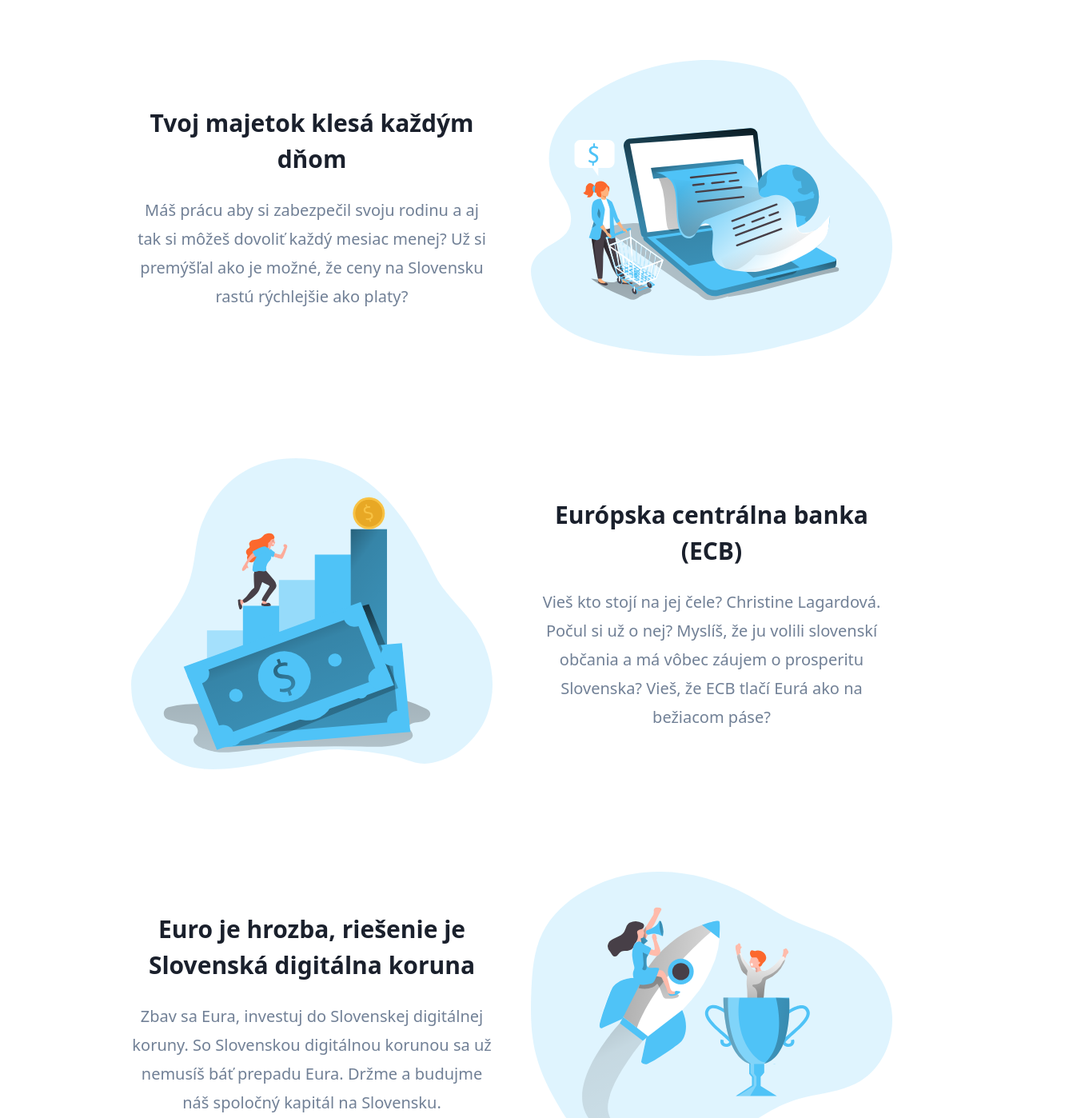
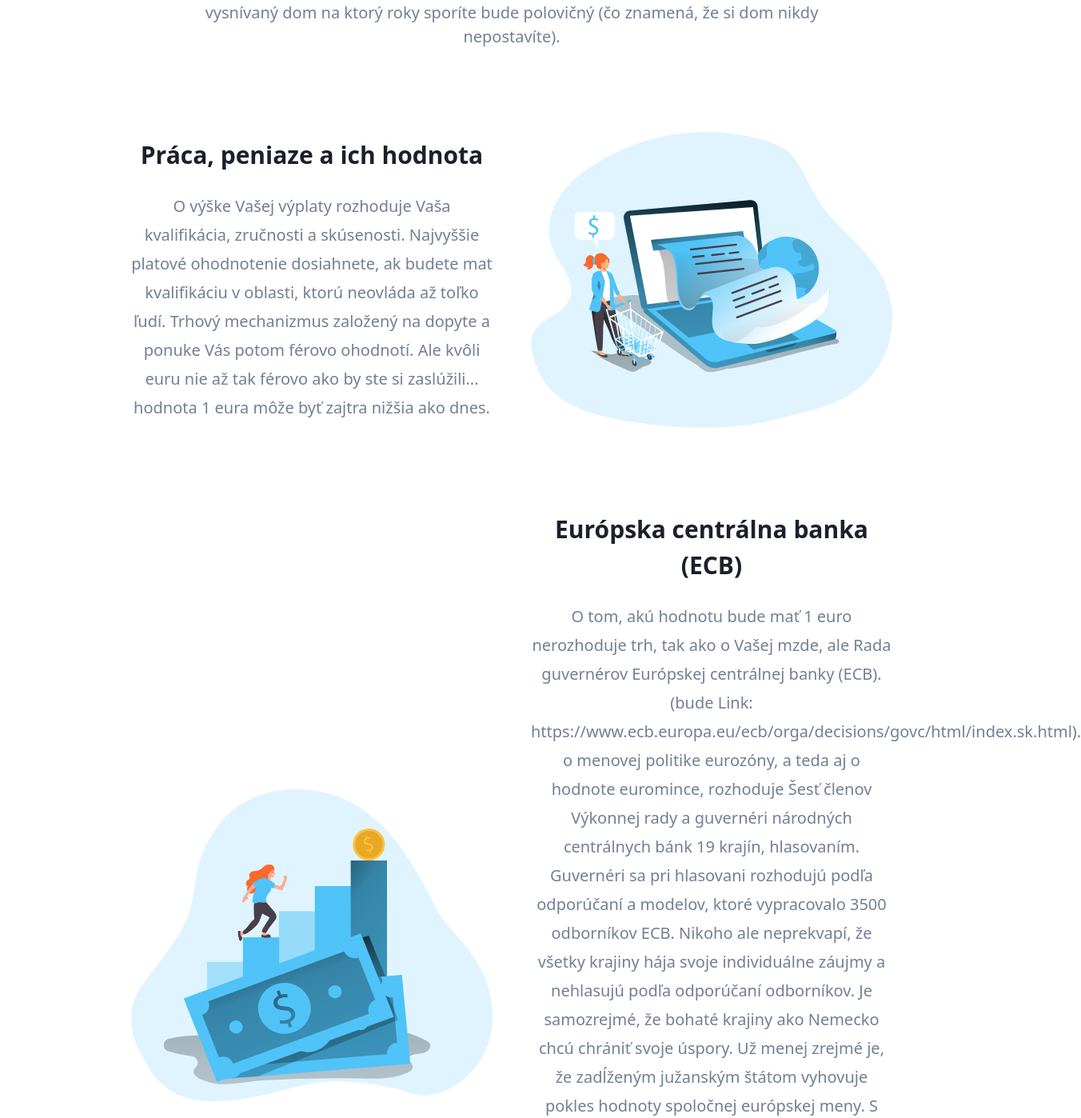
Before and after one commit to lengyelluk/landing-page, a Next.js app: page / in a window 1280 px wide. Shown: the part 322-1720 px from the top of the page at 80% size, 1352 px wide, since content can reach past the window. Built offline with nearby package versions, Linux system fonts and the light colour scheme.

Commit message:
zmena textu prvy nastrel

```diff
--- a/src/templates/VerticalFeatures.tsx
+++ b/src/templates/VerticalFeatures.tsx
@@ -4,24 +4,41 @@
 const VerticalFeatures = () => (
   <Section
     title="Slovenská digitálna koruna"
-    description="Kopček zmrzliny stál jednu korunu. Teraz stojí jedno euro. Nenechaj si ukradnúť ešte viac! Mysli na svoju budúcnosť a budúcnosť svojich detí."
+    description="Kým dočítate tento odsek, 100 tisíc eur práve stratilo 1 cent zo svojej hodnoty.
+    Pre 1 centovú medenú mincu sa bežný Slovák ani nezohne, prečo teda o nej píšeme?
+    Za 12 rokov vďaka centovým stratám prídete o polovicu svojho majetku (bude link).
+    Váš vysnívaný dom na ktorý roky sporíte bude polovičný (čo znamená, že si dom nikdy nepostavíte)."
   >
     <VerticalFeatureRow
-      title="Tvoj majetok klesá každým dňom"
-      description="Máš prácu aby si zabezpečil svoju rodinu a aj tak si môžeš dovoliť každý mesiac menej? Už si premýšľal ako je možné, že ceny na Slovensku rastú rýchlejšie ako platy?"
+      title="Práca, peniaze a ich hodnota"
+      description="O výške Vašej výplaty rozhoduje Vaša kvalifikácia, zručnosti a skúsenosti.
+      Najvyššie platové ohodnotenie dosiahnete, ak budete mat kvalifikáciu v oblasti,
+      ktorú neovláda až toľko ľudí. Trhový mechanizmus založený na dopyte a ponuke Vás potom férovo ohodnotí.
+      Ale kvôli euru nie až tak férovo ako by ste si zaslúžili... hodnota 1 eura môže byť zajtra nižšia ako dnes."
       image="/assets/images/feature.svg"
       imageAlt="First feature alt text"
     />
     <VerticalFeatureRow
       title="Európska centrálna banka (ECB)"
-      description="Vieš kto stojí na jej čele? Christine Lagardová. Počul si už o nej? Myslíš, že ju volili slovenskí občania a má vôbec záujem o prosperitu Slovenska? Vieš, že ECB tlačí Eurá ako na bežiacom páse?"
+      description="O tom, akú hodnotu bude mať 1 euro nerozhoduje trh, tak ako o Vašej mzde,
+      ale Rada guvernérov Európskej centrálnej banky (ECB). (bude Link: https://www.ecb.europa.eu/ecb/orga/decisions/govc/html/index.sk.html).
+      o menovej politike  eurozóny, a teda aj o hodnote euromince, rozhoduje Šesť členov Výkonnej rady a guvernéri národných centrálnych bánk 19 krajín, hlasovaním.
+      Guvernéri sa pri hlasovani rozhodujú podľa odporúčaní a modelov, ktoré vypracovalo 3500 odborníkov ECB.
+      Nikoho ale neprekvapí, že všetky krajiny hája svoje individuálne záujmy a nehlasujú podľa odporúčaní odborníkov.
+      Je samozrejmé, že bohaté krajiny ako Nemecko chcú chrániť svoje úspory. Už menej zrejmé je, že zadĺženým južanským štátom vyhovuje pokles hodnoty spoločnej európskej meny.
+      S klesajúcou hodnotou eura sa znižujú ich (nesplatiteľné) dlhy bez toho, aby si občania v týchto krajinách museli utiahnuť opasky.
+      Hlasovanie je založené na základe protichodných ekonomických a politických záujmov krajín a osobných ambícií samotných guvernérov.
+      Jednoducho povedané, cena peňazí nie je výsledkom snahy o najlepšie možné riešenie."
       image="/assets/images/feature2.svg"
       imageAlt="Second feature alt text"
       reverse
     />
     <VerticalFeatureRow
-      title="Euro je hrozba, riešenie je Slovenská digitálna koruna"
-      description="Zbav sa Eura, investuj do Slovenskej digitálnej koruny. So Slovenskou digitálnou korunou sa už nemusíš báť prepadu Eura. Držme a budujme náš spoločný kapitál na Slovensku."
+      title="Slovensko, euro a Slovenská digitálna koruna"
+      description="Záujmy 5 miliónov Slovákov sú na chvoste 340 miliónej menovej únie. Pre tých ktorí sa nechcú prizerať ako ich eurové úspory strácajú na hodnote prinášame riešenie.
+      Investujte do Slovenskej digitálnej koruny, ktorá ochráni Vaše úspory pred rozhodnutiami (hlasovaním) Rady guvernérov ECB (kde dokonca guvernér Slovenskej národnej banky nemá tri mesiace v roku hlasovacie právo). Ponuka Slovenských digitálnych korún je konečná, nebude možné aby novovytvorené (vytlačené) peniaze znížili hodnotu Vašich príjmov alebo úspor. Naopak, rastúci dopyt bude viesť k rastu hodnoty Vašich investícii do Slovenskej digitálnej korune.
+      Cena Slovenskej digitálnej koruny sa rovnako ako Vaša mzda odvíja od trhového mechanizmu dopytu a ponuky. Slovenská digitálna koruna nevzniká mimo územia Slovenska, nehlasuje sa o jej hodnote a komerčné banky nemajú na ňu žiadny vplyv. Mnohé vyspelé ekonomiky Európy (Dánsko alebo Švédsko) odmietli princíp umelo ovplyvňovanej meny zo zahraničia.
+      Pridajte sa k investorom Slovenskej digitálnej koruny a získajte tak rovnakú možnosť úspešne ochrániť hodnotu svojich peňazí."
       image="/assets/images/feature3.svg"
       imageAlt="Third feature alt text"
     />
```
